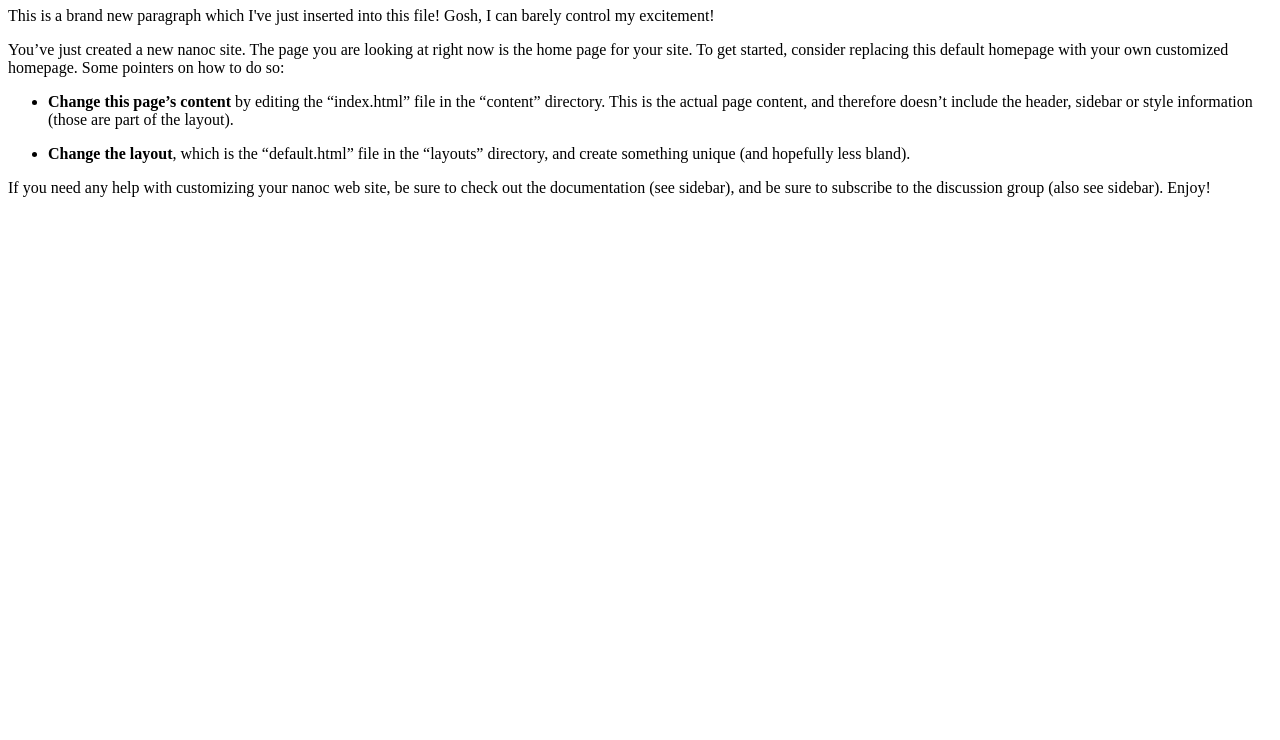
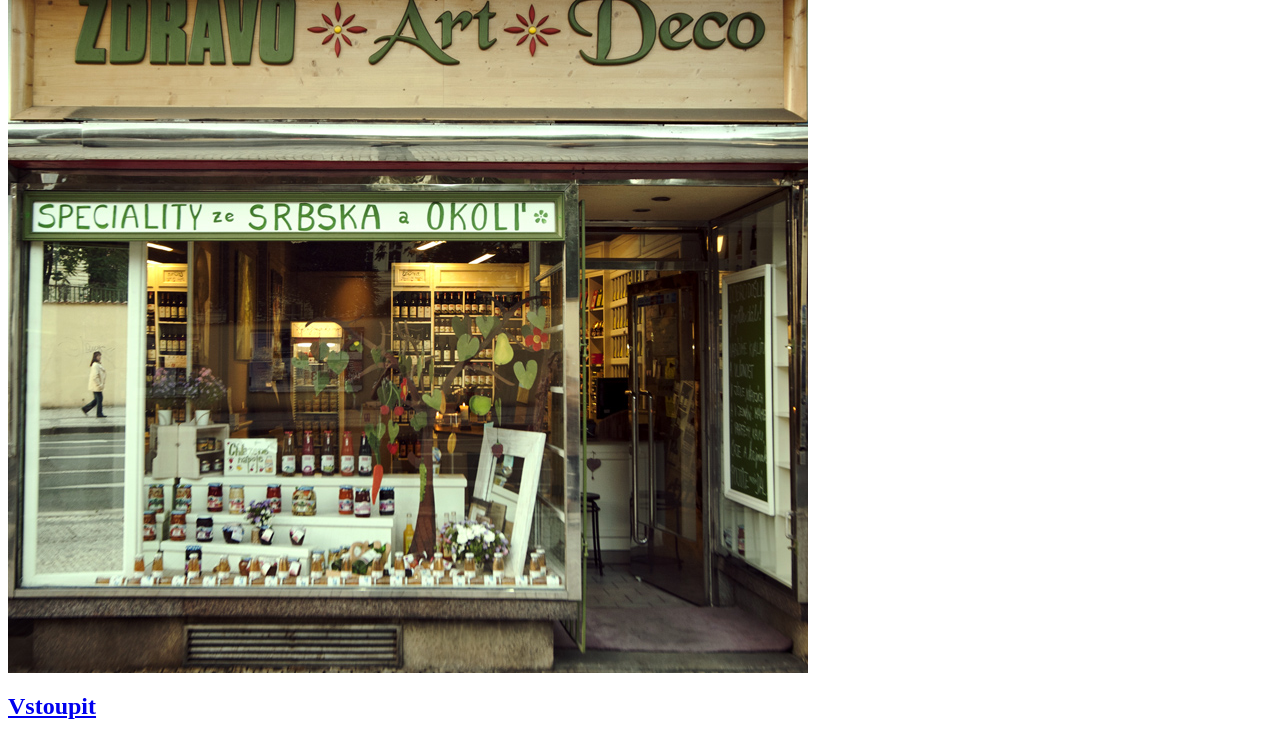
Before and after one commit to heracek/Zdravo-Art-Deco-web, a plain HTML site: page content/index.html in a window 1280 px wide. Shown: the part 99-839 px from the top of the page. Before the commit the page ends 800 px from the top, so only its background shows below. Drawn offline with Linux system fonts and the light colour scheme.

Commit message:
* first final version

```diff
--- a/content/index.html
+++ b/content/index.html
@@ -1,15 +1,8 @@
 ---
 ---
-
-<h1>A Brand New nanoc Site</h1>
-
-<p>This is a brand new paragraph which I've just inserted into this file! Gosh, I can barely control my excitement!</p>
-
-<p>You’ve just created a new nanoc site. The page you are looking at right now is the home page for your site. To get started, consider replacing this default homepage with your own customized homepage. Some pointers on how to do so:</p>
-
-<ul>
-  <li><p><strong>Change this page’s content</strong> by editing the “index.html” file in the “content” directory. This is the actual page content, and therefore doesn’t include the header, sidebar or style information (those are part of the layout).</p></li>
-  <li><p><strong>Change the layout</strong>, which is the “default.html” file in the “layouts” directory, and create something unique (and hopefully less bland).</p></li>
-</ul>
-
-<p>If you need any help with customizing your nanoc web site, be sure to check out the documentation (see sidebar), and be sure to subscribe to the discussion group (also see sidebar). Enjoy!</p>
+<div>
+  <a href="/uvod/"><img src="/media/img/www/obchod.jpg" /></a>
+</div>
+<div>
+  <h2><a href="/uvod/">Vstoupit</a></h2>
+</div>
```
Also changed, not shown: layouts/base.html (added, +18 -0 lines), layouts/default.html (+1 -18 lines), 1 other file.
